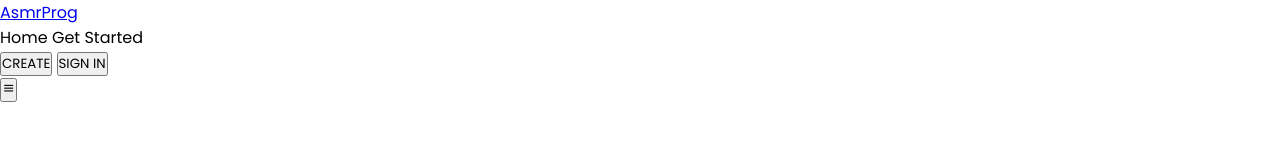
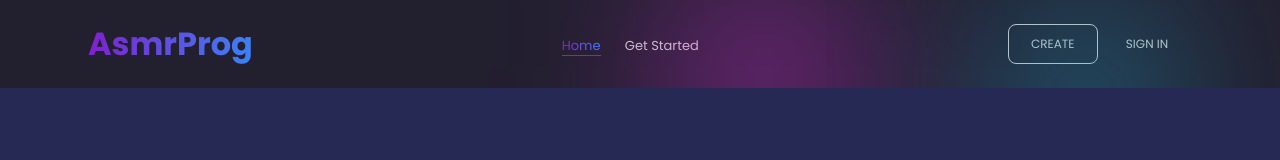
Before and after one commit to BurnettMiao/Responsive-NFT-Landing-Page, a plain HTML site: page index.html in a window 1280 px wide. Drawn offline with nearby package versions, Linux system fonts and the light colour scheme.

Commit message:
navbar seceion finish

```diff
--- a/css/style.css
+++ b/css/style.css
@@ -6,3 +6,99 @@
   box-sizing: border-box;
   font-family: 'Poppins', sans-serif;
 }
+
+body {
+  background-color: #252954;
+}
+
+.main {
+  padding: 0 88px;
+  position: relative;
+  overflow-x: hidden;
+  background-color: #221f2f;
+}
+
+.main::before {
+  content: '';
+  position: absolute;
+  width: 120px;
+  height: 120px;
+  left: 55%;
+  top: 20%;
+  background-color: #ed2ff0;
+  filter: blur(90px);
+}
+
+.main::after {
+  content: '';
+  position: absolute;
+  width: 120px;
+  height: 120px;
+  left: 80%;
+  top: 44%;
+  background-color: #22a8cd;
+  filter: blur(90px);
+}
+
+.main .navbar {
+  display: flex;
+  align-items: center;
+  justify-content: space-between;
+  padding: 20px 0;
+}
+
+.navbar .toggler {
+  font-size: 2rem;
+  color: #c5c3c3;
+  background-color: transparent;
+  cursor: pointer;
+  border: none;
+  display: none;
+}
+
+.navbar .nav-btn {
+  cursor: pointer;
+  background-color: transparent;
+  border: none;
+  width: 90px;
+  height: 40px;
+  color: #ccc;
+  font-size: 12px;
+}
+
+.navbar .nav-btn.selected {
+  border: 1px solid #ccc;
+  border-radius: 8px;
+}
+
+.navbar .logo {
+  background: linear-gradient(95deg, #7e22ce 3.2%, #3b82f6 99.5%);
+  background-clip: text;
+  -webkit-background-clip: text;
+  -webkit-text-fill-color: transparent;
+  font-weight: 700;
+  font-size: 32px;
+}
+
+.navbar .item {
+  font-size: 13px;
+  color: #ccc;
+  cursor: pointer;
+}
+
+.navbar .item.selected {
+  background: linear-gradient(95deg, #7e22ce 3.2%, #3b82f6 99.5%);
+  background-clip: text;
+  -webkit-background-clip: text;
+  -webkit-text-fill-color: transparent;
+  border-bottom: 1px solid #7e22ce;
+}
+
+.navbar .item:not(:last-child) {
+  margin-right: 20px;
+}
+
+.nab-buttons.active {
+  transition: all 0.3s ease;
+  opacity: 1;
+}
```
Also changed, not shown: index.html (+2 -0 lines).
